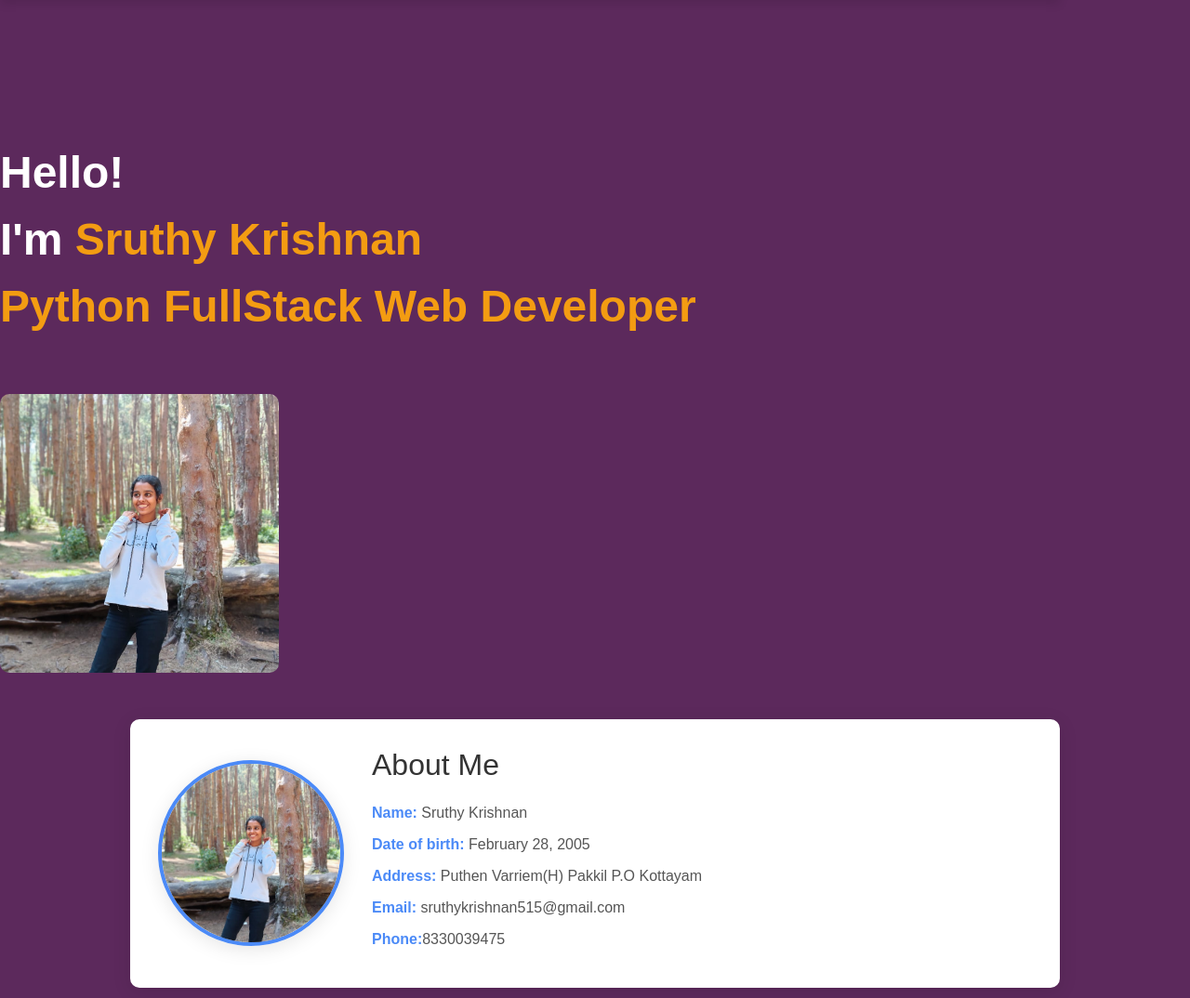
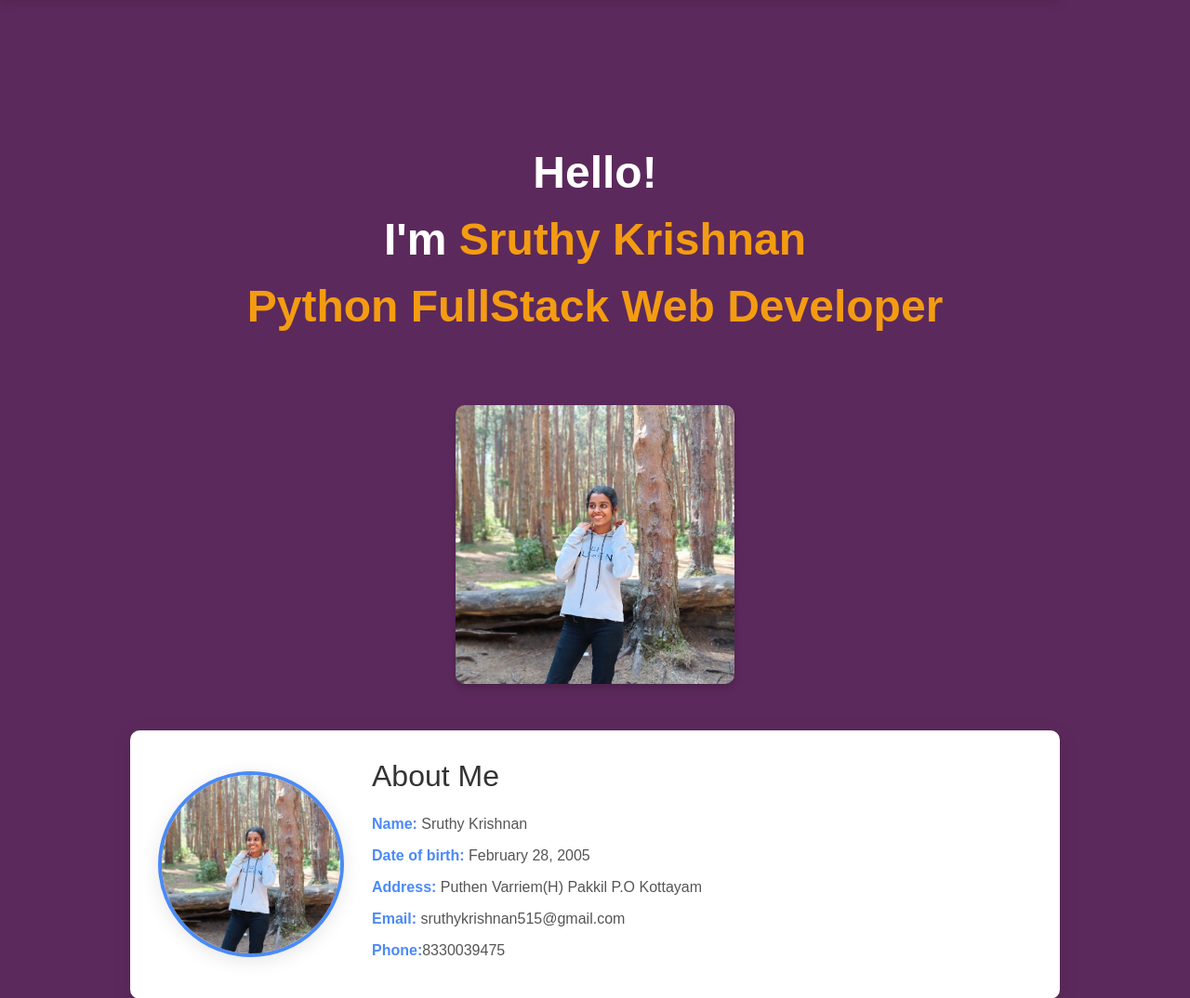
Before and after one commit to sruthykrishnan2005/Portfolio, a Flask app: page / in a window 1280 px wide. Shown: the part 73-1147 px from the top of the page at 93% size. Run offline with Flask 3, Linux system fonts and the light colour scheme.

Commit message:
portfolioadded

```diff
--- a/static/css/style.css
+++ b/static/css/style.css
@@ -93,23 +93,28 @@ body {
 /* Content Section */
 .content {
     display: flex;
-    justify-content: space-between;
-    align-items: center;
+    justify-content: center; /* Center content horizontally */
+    align-items: center; /* Center content vertically */
+    flex-direction: column; /* Stack the heading and image vertically */
     margin-top: 100px; /* To offset navbar */
     padding: 50px 0;
+    text-align: center; /* Center-align text inside the container */
 }
 
+/* Heading styles */
 .content h1 {
     font-size: 48px;
     font-weight: bold;
     color: white;
     line-height: 1.5;
+    margin: 0; /* Ensure no default margin on h1 */
 }
 
 .content h1 span {
-    color: #f39c12;
+    color: #f39c12; /* Accent color for part of the heading */
 }
 
+/* Button Styles */
 .buttons a {
     text-decoration: none;
     padding: 15px 30px;
@@ -119,17 +124,29 @@ body {
     border-radius: 5px;
     font-size: 16px;
     transition: background-color 0.3s ease;
+    display: inline-block; /* Make buttons behave like inline elements */
 }
-/*
+
 .buttons a:hover {
-    background-color: #e67e22;
-} */
+    background-color: #e67e22; /* Change color on hover */
+}
 
+/* Image Container */
+.image {
+    display: flex;
+    justify-content: center; /* Horizontally center the image */
+    align-items: center; /* Vertically center the image (if container height allows) */
+    margin-top: 20px; /* Optional: space above the image */
+}
+
+/* Image Styling */
 .image img {
     width: 300px; /* Set the width */
     height: 300px; /* Set the height to be equal to the width for a square */
     border-radius: 10px; /* Optional: rounded corners for the square image */
     object-fit: cover; /* Ensures the image covers the entire square without distortion */
+    display: block; /* Ensures the image takes up the entire element space */
+    box-shadow: 0 4px 8px rgba(0, 0, 0, 0.2); /* Optional: subtle shadow for a 3D effect */
 }
 
 /* About Section */
```
